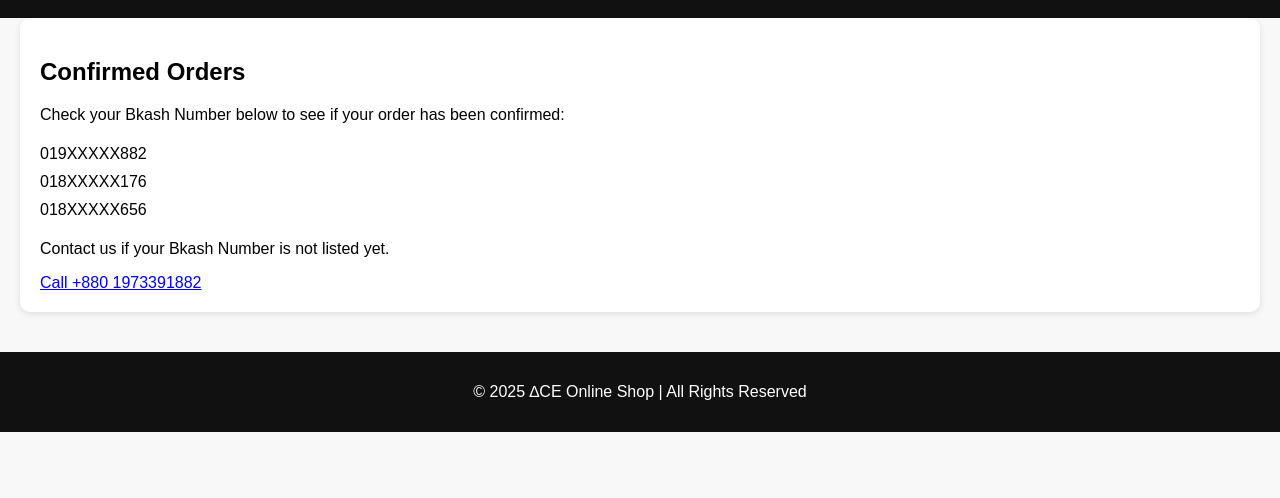
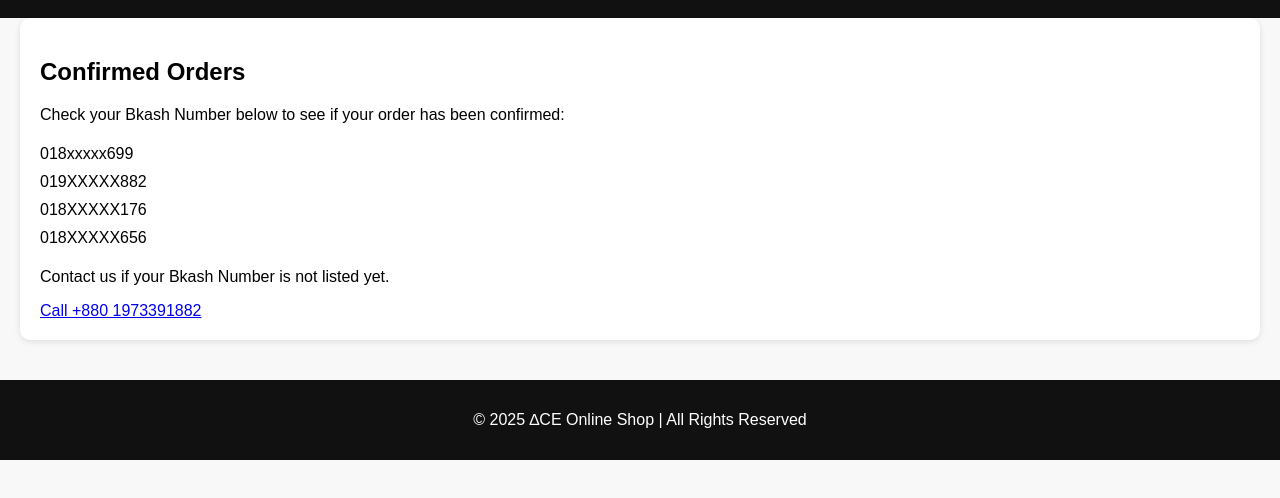
Before and after one commit to Alinowshademon/Ace-store, a plain HTML site: page index.html in a window 1280 px wide. Both pictures are taken after a click on the link "Confirmed Orders". Shown: the part 88-586 px from the top of the page. Drawn offline with Linux system fonts and the light colour scheme.

Commit message:
Update index.html

```diff
--- a/index.html
+++ b/index.html
@@ -86,6 +86,7 @@
     <h2>Confirmed Orders</h2>
     <p>Check your Bkash Number below to see if your order has been confirmed:</p>
     <ul id="confirmed-list">
+      <li>018xxxxx699</li>
       <li>019XXXXX882</li>
       <li>018XXXXX176</li>
       <li>018XXXXX656</li>
```
